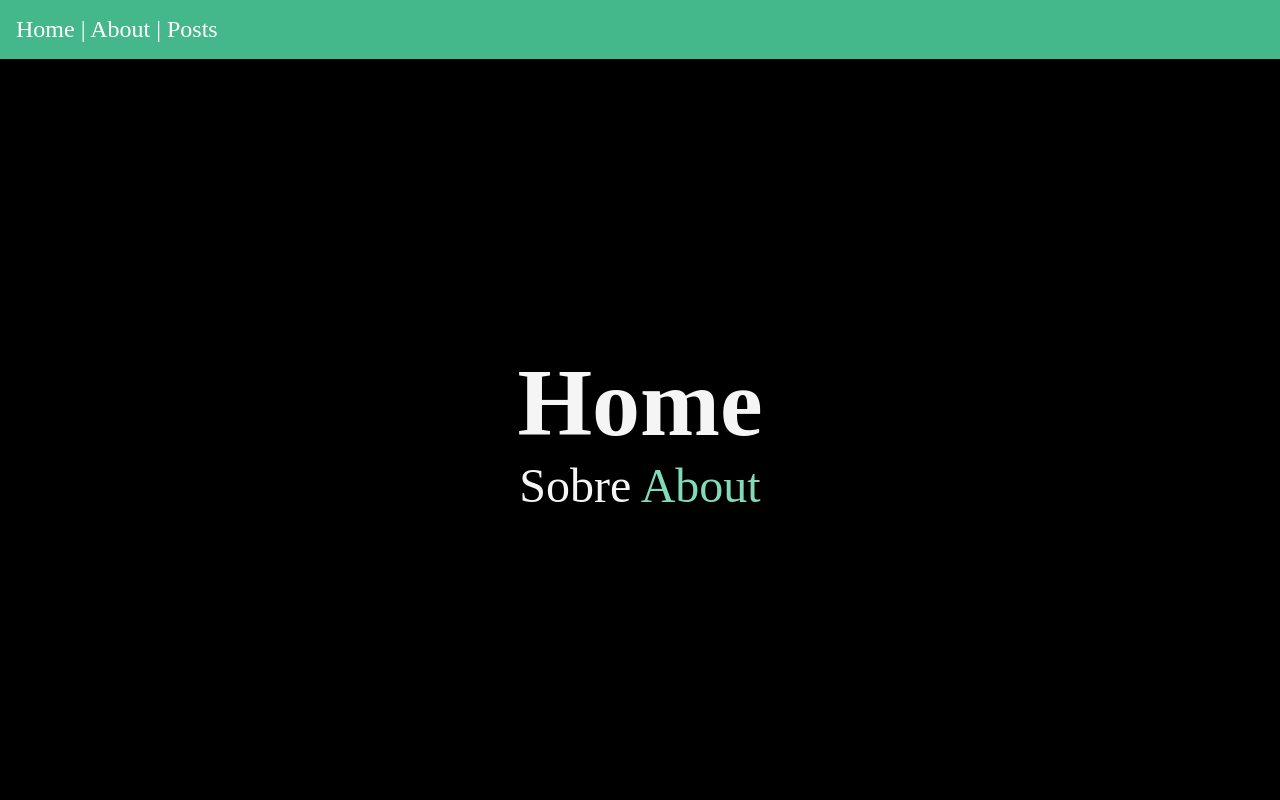
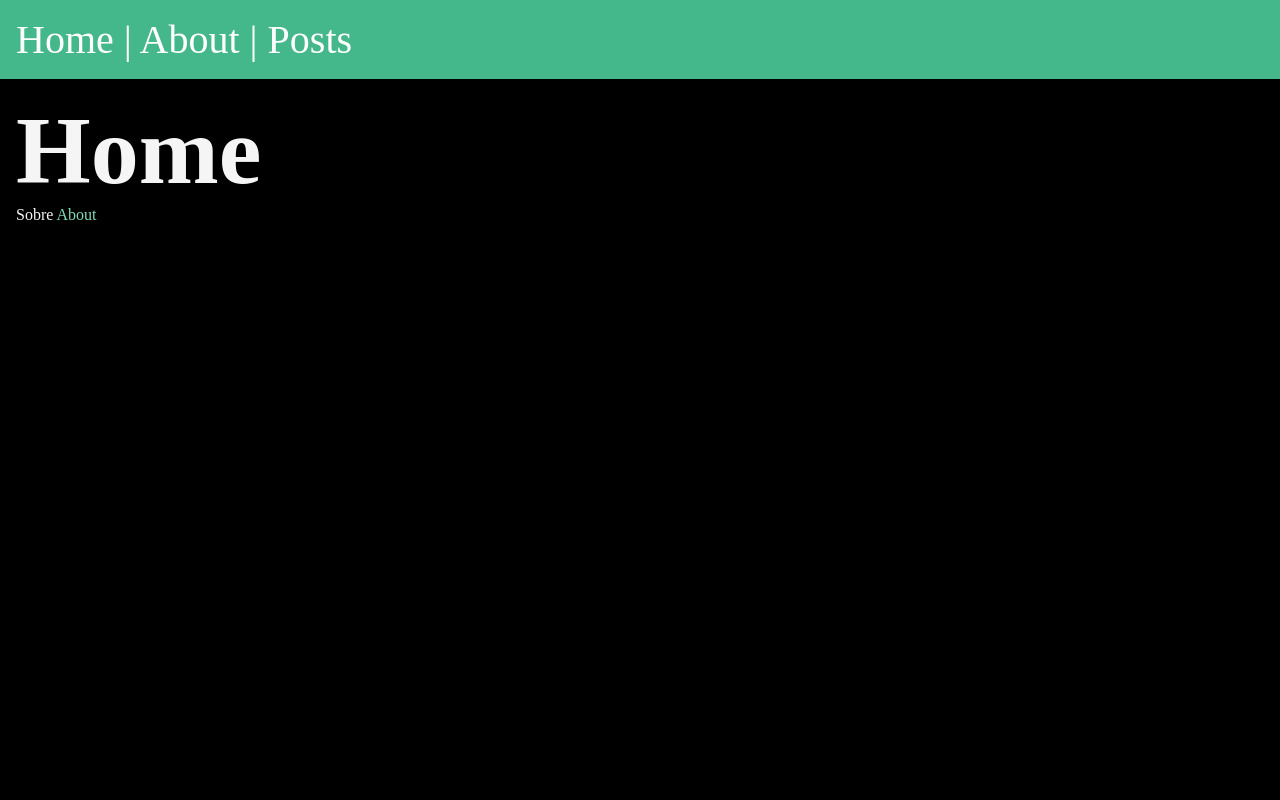
Before and after one commit to thiagoeu/djangoTemplates, a Django app: page / in a window 1280 px wide. Run offline with Django 5.2, Linux system fonts and the light colour scheme.

Commit message:
refact: css

```diff
--- a/myproject/static/css/style.css
+++ b/myproject/static/css/style.css
@@ -9,32 +9,35 @@ body {
     background-color: black;
     color: whitesmoke;
     font-size: 3rem;
-    display: flex;
-    flex-flow: column;
 }
 
 nav {
     padding: 1rem;
     background-color: #44B78B;
     color: white;
-    font-size: 1.5rem;
+    font-size: 2.5rem;
 }
-
 nav a {
     text-decoration: none;
     color: white;
 }
 
-
 main {
-    flex-grow: 1;
-    display: grid;
-    place-content: center;
+    padding: 1rem;
 }
 
-h1,
+section {
+    display: flex;
+    flex-flow: column;
+    gap: 1rem;
+}
+
+h2 {
+    font-size: 2.5rem;
+}
+
 p {
-    text-align: center;
+    font-size: 1rem;
 }
 
 a {
```
